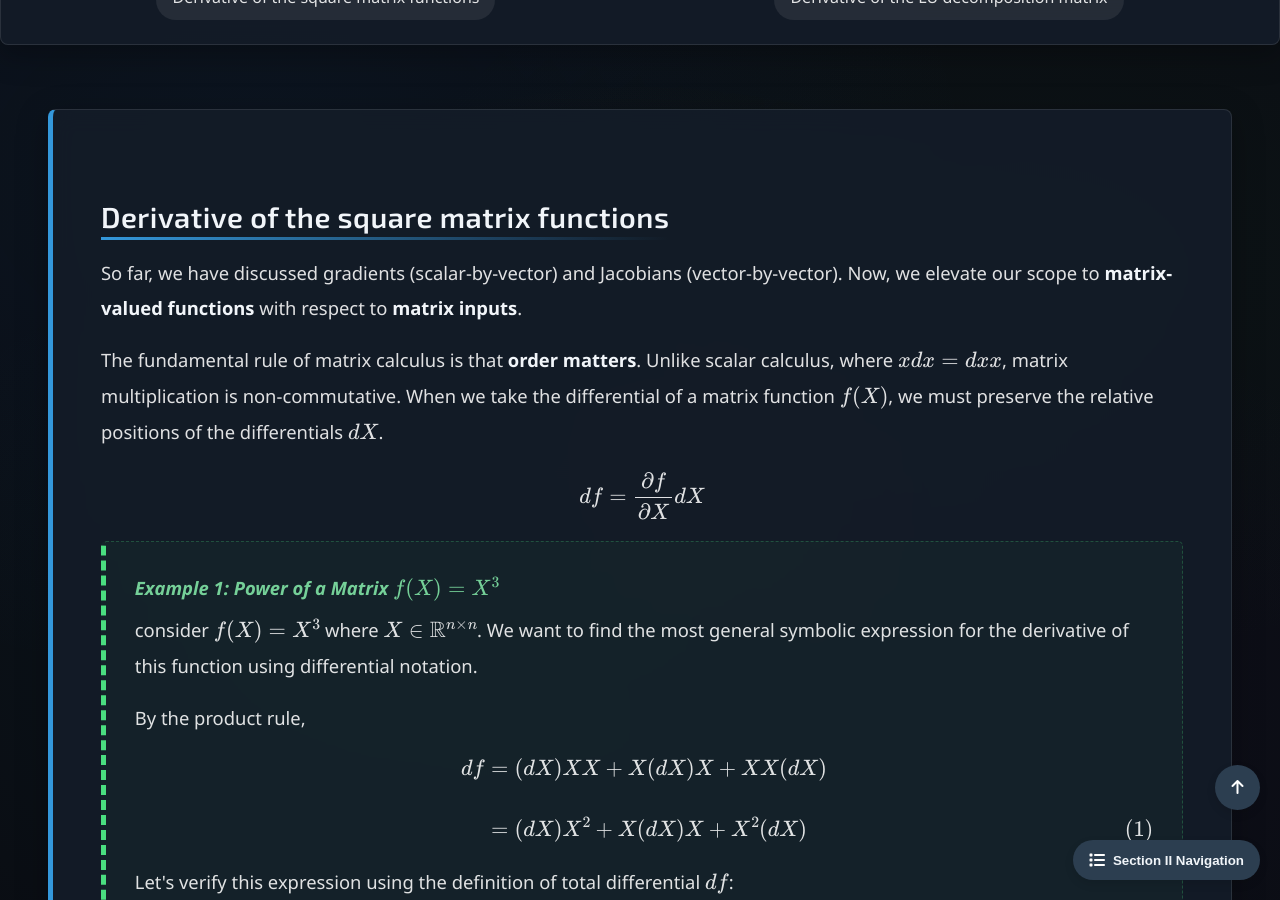
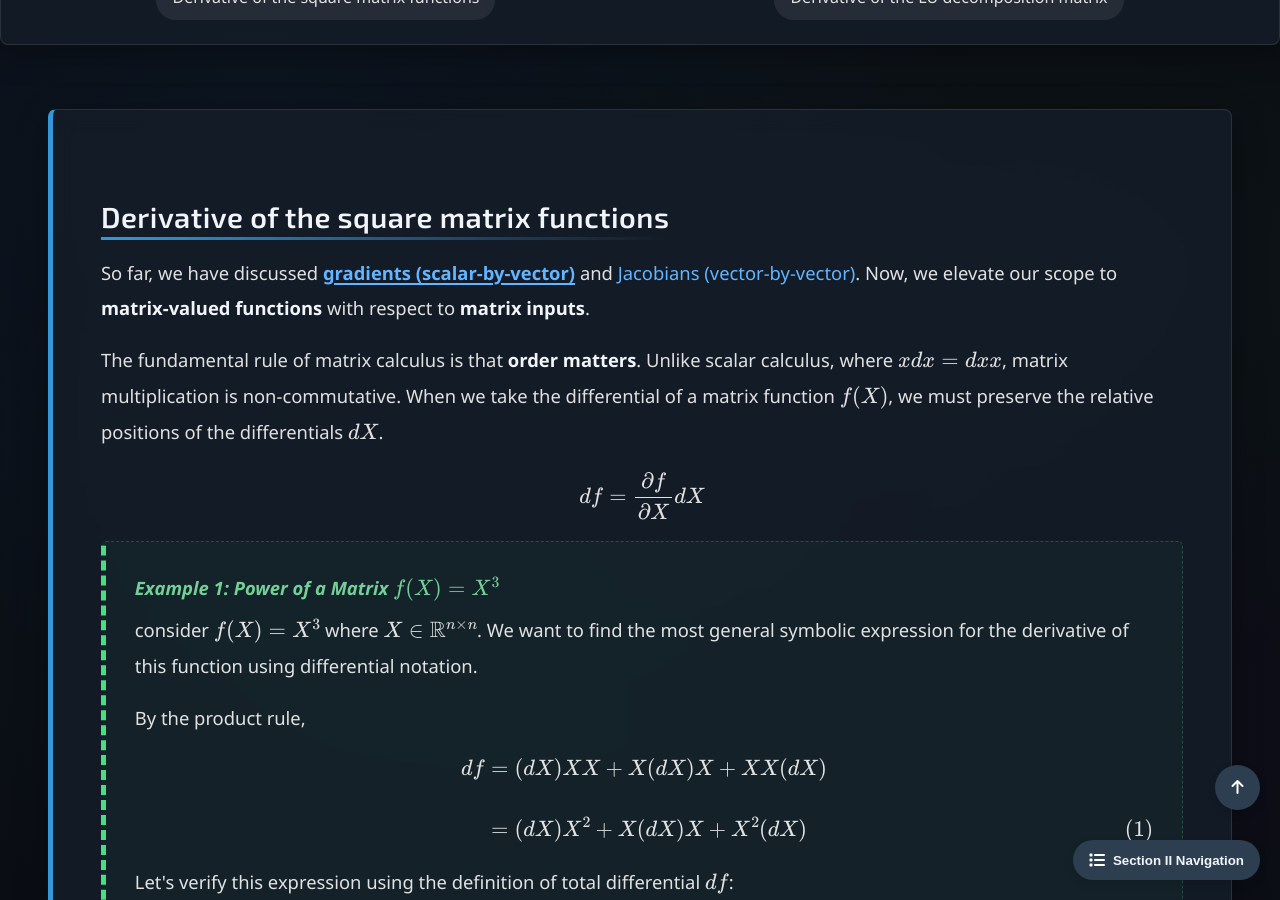
Before and after one commit to Yusukey01/yusukey01.github.io, a Jekyll site: the page built from Mathematics/Calculus/matrix_cal.html, in a window 1280 px wide and 900 px high, scrolled down 520 px. Built offline with Jekyll 4.4.1, drawn with Linux system fonts in a browser that asks for light colours.

Commit message:
added link

```diff
--- a/Mathematics/Calculus/matrix_cal.html
+++ b/Mathematics/Calculus/matrix_cal.html
@@ -28,7 +28,8 @@ uses_python: false
                 <h2>Derivative of the square matrix functions</h2>
 
                 <p>
-                    So far, we have discussed gradients (scalar-by-vector) and Jacobians (vector-by-vector). Now,
+                    So far, we have discussed <a href="linear_approximation.html#ex1"><strong>gradients (scalar-by-vector)</strong></a> and
+                    <a href="jacobian.html">Jacobians (vector-by-vector)</strong></a>. Now,
                     we elevate our scope to <strong>matrix-valued functions</strong> with respect to <strong>matrix inputs</strong>.
                 </p>
 
```
